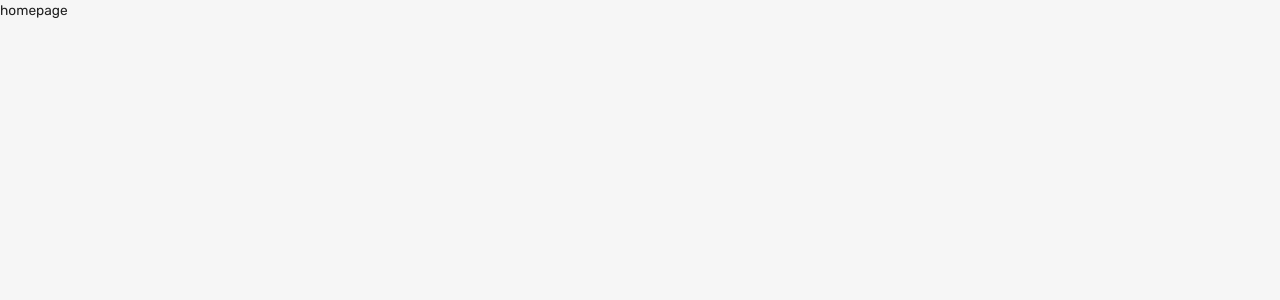
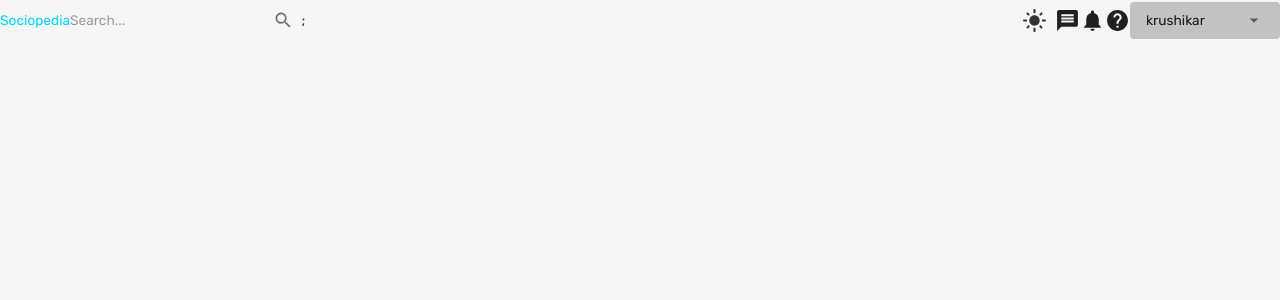
Before and after one commit to krushikar543/Social-Media-App, a React (Create React App) app in the folder client/: page /home in a window 1280 px wide. Shown: the top 300 px of the page. Built offline with nearby package versions, Linux system fonts and the light colour scheme.

Commit message:
Added Nav Bar

```diff
--- /dev/null
+++ b/client/src/components/FlexBetween.jsx
@@ -0,0 +1,10 @@
+import { Box } from "@mui/material";
+import {styled} from "@mui/system";
+
+const FlexBetween = styled('div')({
+    display : "flex",
+    justifyContent : "space-between",
+    alignItems : "center",
+});
+
+export default FlexBetween;
--- a/client/src/display/homePage/index.jsx
+++ b/client/src/display/homePage/index.jsx
@@ -1,4 +1,8 @@
+import { Box } from "@mui/material";
+import NavBar from "display/navbar";
 const HomePage = () => {
-    return <div>homepage</div>
+    return <Box>
+        <NavBar />
+    </Box>
 };
 export default HomePage;
--- a/client/src/display/navbar/index.jsx
+++ b/client/src/display/navbar/index.jsx
@@ -1,4 +1,167 @@
+import { useState } from "react";
+import { Box, IconButton, InputBase, Typography, Select, MenuItem, FormControl, useTheme, useMediaQuery } from "@mui/material";
+import { Search, Message, DarkMode, LightMode, Notifications, Help, Menu, Close } from "@mui/icons-material";
+import {useDispatch, useSelector} from "react-redux";
+import {setMode, setLogout} from "state";
+import {useNavigate} from "react-router-dom";
+import FlexBetween from "components/FlexBetween";
+
+// Reactive Navbar component (function)
 const NavBar= () => {
-    return <div>Navbar</div>
+    const [isMobileMenuToggled, setIsMobileMenuToggled] = useState(false);
+    const dispatch = useDispatch();
+    const navigate = useNavigate();
+    const user = useSelector((state) => state.user);
+    const isNonMobileScreens = useMediaQuery("(min-width: 1000px)");
+    const theme = useTheme();
+    const neutralLight = theme.palette.neutral.light;
+    const dark = theme.palette.neutral.dark;
+    const background  = theme.palette.background.default;
+    const primaryLight = theme.palette.primary.light;
+    const alt = theme.palette.background.alt;
+
+    // const fullName = `${user.firstName} ${user.lastName}`;
+    const fullName = "krushikar";
+
+    return (
+    <FlexBetween padding="1rem 7%" background={alt}>
+        <FlexBetween gap = "1.75rem">
+            <Typography frontWeight="bold" fonstSize = "clamp(1rem, 2rem, 2,25rem)" color="primary" onClick={() => navigate("/home")} sx={{
+                "&:hover" :{
+                    color : primaryLight,
+                    cursor : "pointer",
+                },
+            }}>
+                Sociopedia
+            </Typography>
+            {isNonMobileScreens && (
+                <FlexBetween backgroundColor={neutralLight} borderRadius="9px" gap="3rem" padding="0.1rem 1.5rem">
+                    <InputBase placeholder="Search..." />
+                    <IconButton>
+                        <Search/>
+                    </IconButton>
+                </FlexBetween>
+            )};
+        </FlexBetween>
+
+        {/* DESKTOP NAV */}
+      {isNonMobileScreens ? (
+        <FlexBetween gap="2rem">
+          <IconButton onClick={() => dispatch(setMode())}>
+            {theme.palette.mode === "dark" ? (
+              <DarkMode sx={{ fontSize: "25px" }} />
+            ) : (
+              <LightMode sx={{ color: dark, fontSize: "25px" }} />
+            )}
+          </IconButton>
+          <Message sx={{ fontSize: "25px" }} />
+          <Notifications sx={{ fontSize: "25px" }} />
+          <Help sx={{ fontSize: "25px" }} />
+          <FormControl variant="standard" value={fullName}>
+            <Select
+              value={fullName}
+              sx={{
+                backgroundColor: neutralLight,
+                width: "150px",
+                borderRadius: "0.25rem",
+                p: "0.25rem 1rem",
+                "& .MuiSvgIcon-root": {
+                  pr: "0.25rem",
+                  width: "3rem",
+                },
+                "& .MuiSelect-select:focus": {
+                  backgroundColor: neutralLight,
+                },
+              }}
+              input={<InputBase />}
+            >
+              <MenuItem value={fullName}>
+                <Typography>{fullName}</Typography>
+              </MenuItem>
+              <MenuItem onClick={() => dispatch(setLogout())}>Log Out</MenuItem>
+            </Select>
+          </FormControl>
+        </FlexBetween>
+      ) : (
+        <IconButton
+          onClick={() => setIsMobileMenuToggled(!isMobileMenuToggled)}
+        >
+          <Menu />
+        </IconButton>
+      )}
+
+      {/* MOBILE NAV */}
+      {!isNonMobileScreens && isMobileMenuToggled && (
+        <Box
+          position="fixed"
+          right="0"
+          bottom="0"
+          height="100%"
+          zIndex="10"
+          maxWidth="500px"
+          minWidth="300px"
+          backgroundColor={background}
+        >
+          {/* CLOSE ICON */}
+          <Box display="flex" justifyContent="flex-end" p="1rem">
+            <IconButton
+              onClick={() => setIsMobileMenuToggled(!isMobileMenuToggled)}
+            >
+              <Close />
+            </IconButton>
+          </Box>
+
+          {/* MENU ITEMS */}
+          <FlexBetween
+            display="flex"
+            flexDirection="column"
+            justifyContent="center"
+            alignItems="center"
+            gap="3rem"
+          >
+            <IconButton
+              onClick={() => dispatch(setMode())}
+              sx={{ fontSize: "25px" }}
+            >
+              {theme.palette.mode === "dark" ? (
+                <DarkMode sx={{ fontSize: "25px" }} />
+              ) : (
+                <LightMode sx={{ color: dark, fontSize: "25px" }} />
+              )}
+            </IconButton>
+            <Message sx={{ fontSize: "25px" }} />
+            <Notifications sx={{ fontSize: "25px" }} />
+            <Help sx={{ fontSize: "25px" }} />
+            <FormControl variant="standard" value={fullName}>
+              <Select
+                value={fullName}
+                sx={{
+                  backgroundColor: neutralLight,
+                  width: "150px",
+                  borderRadius: "0.25rem",
+                  p: "0.25rem 1rem",
+                  "& .MuiSvgIcon-root": {
+                    pr: "0.25rem",
+                    width: "3rem",
+                  },
+                  "& .MuiSelect-select:focus": {
+                    backgroundColor: neutralLight,
+                  },
+                }}
+                input={<InputBase />}
+              >
+                <MenuItem value={fullName}>
+                  <Typography>{fullName}</Typography>
+                </MenuItem>
+                <MenuItem onClick={() => dispatch(setLogout())}>
+                  Log Out
+                </MenuItem>
+              </Select>
+            </FormControl>
+          </FlexBetween>
+        </Box>
+      )}
+    </FlexBetween>
+    );
 };
 export default NavBar;
--- a/client/src/state/index.js
+++ b/client/src/state/index.js
@@ -18,7 +18,7 @@
             state.user = action.payload.user;
             state.token = action.payload.token;
         },
-        setLogot : (state) => {
+        setLogout : (state) => {
             state.user = null;
             state.token = null;
         },
@@ -42,5 +42,5 @@
         }
     }
 })
-export const {setMode, setLogin, setLogot, setFriends, setPosts, setPost} = authSlice.actions;
+export const {setMode, setLogin, setLogout, setFriends, setPosts, setPost} = authSlice.actions;
 export default authSlice.reducer;
```
